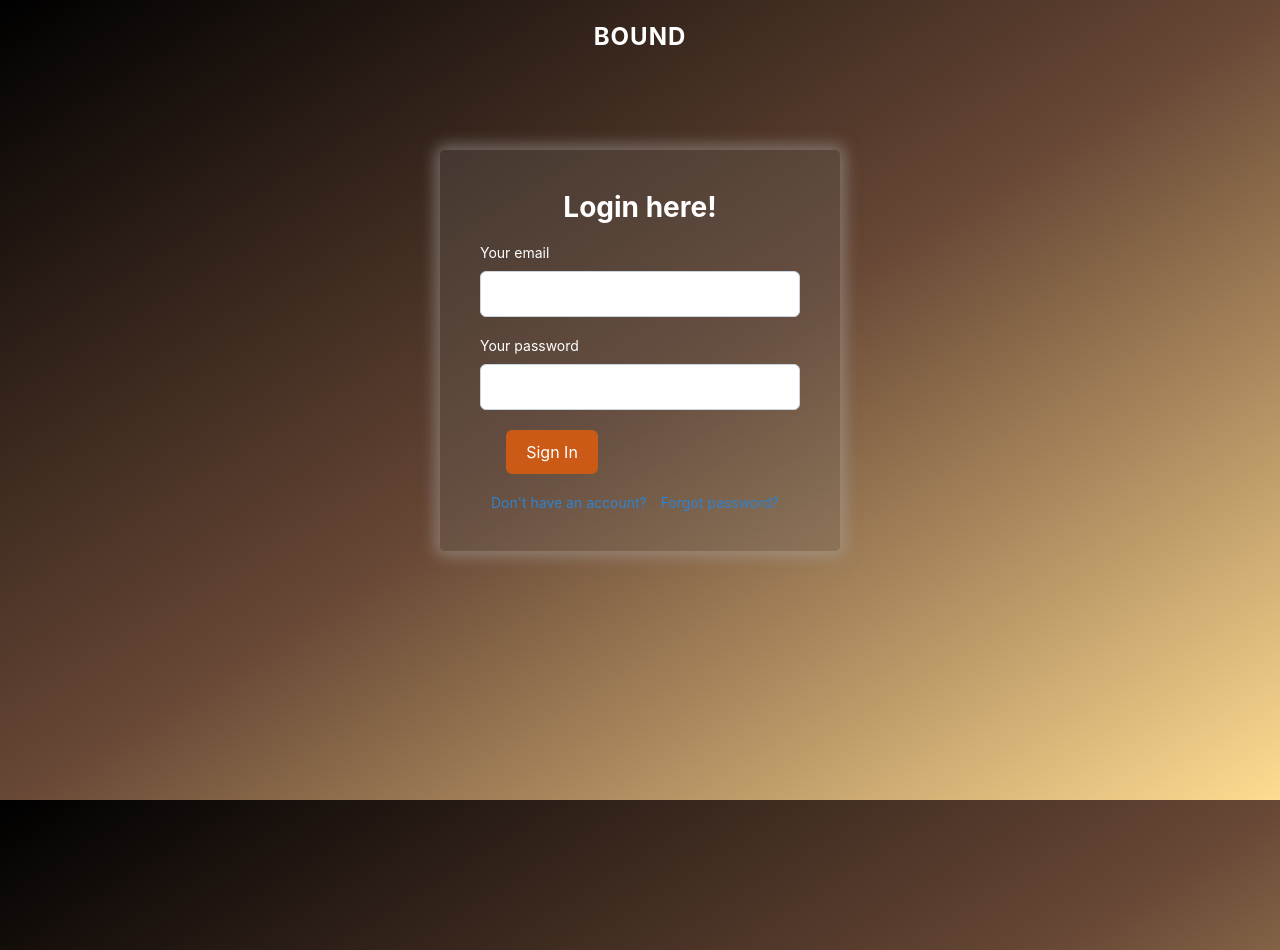
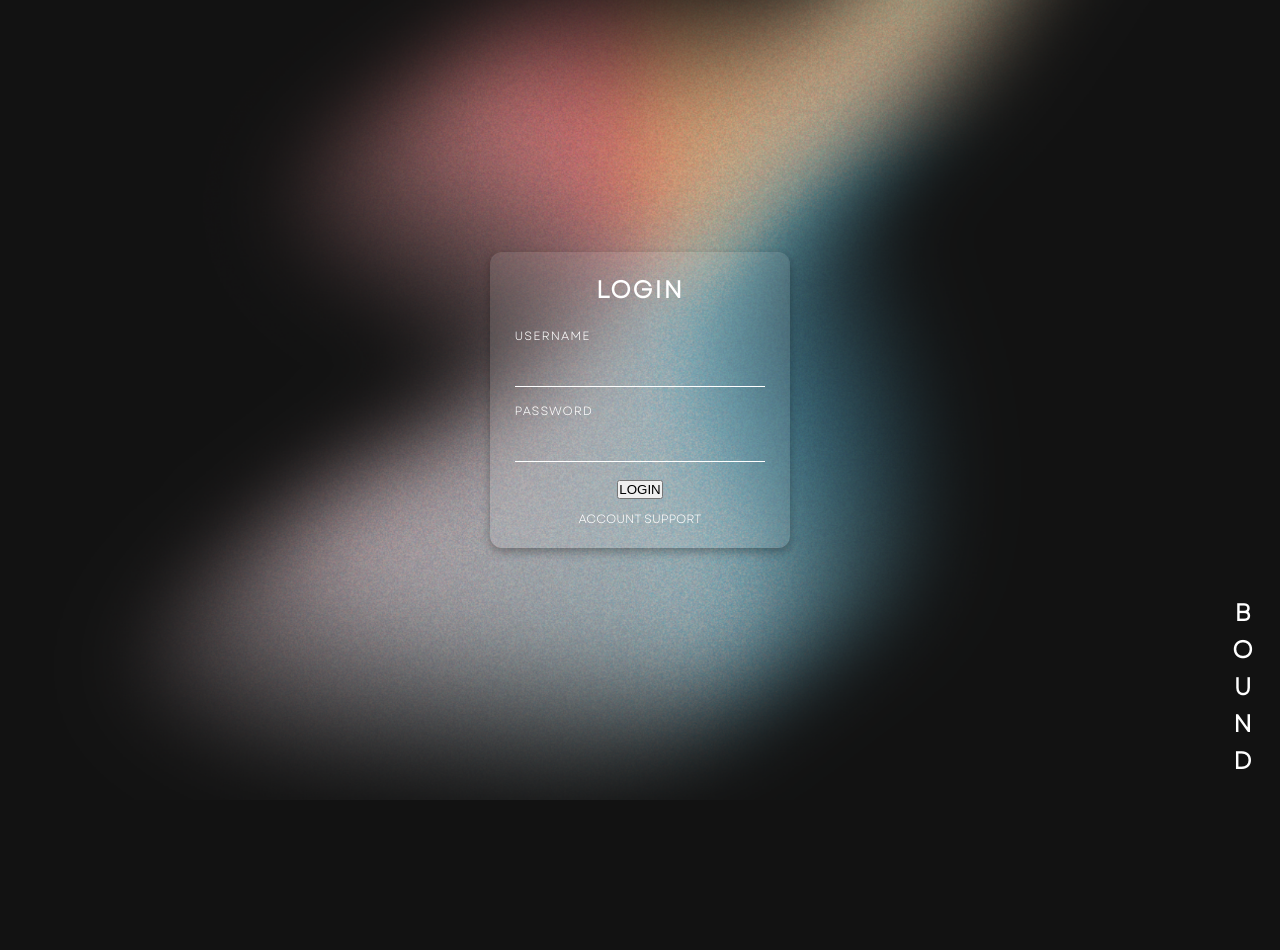
Before and after one commit to aemckenna/wellness_app, a Flask app: page / in a window 1280 px wide. After the commit the page ends 800 px from the top, so only its background shows below. Run offline with Flask 3, Linux system fonts and the light colour scheme.

Commit message:
font and bkg

```diff
--- a/static/style.css
+++ b/static/style.css
@@ -1,204 +1,106 @@
-/* style.css */
-/* General Styles */
+@font-face {
+    font-family: 'Garet';
+    src: url('/static/garet/Garet-Book.otf') format('opentype');
+    font-weight: normal;
+    font-style: normal;
+}
+
+/* General reset */
 * {
     margin: 0;
     padding: 0;
     box-sizing: border-box;
-    font-family: 'Inter', sans-serif;
 }
 
-:root {
-  --gradient: linear-gradient(to bottom right, rgb(0, 0, 0), rgb(103, 71, 53), rgb(255, 220, 145));
+body, html {
+    height: 100%;
+    font-family: 'Garet', sans-serif;
+    display: flex;
+    justify-content: center;
+    align-items: center;
+    color: white;
+    background-color: #000;
+    overflow: hidden;
 }
 
-body {
-    background: var(--gradient); /* Apply the gradient */
-    margin: 0;
-    padding: 0;
+/* Background gradient */
+.background {
+    width: 100vw;
     height: 100vh;
-    width: 100%;
-    color: #333;
-    background-attachment: fixed; /* Ensure the background stays fixed while scrolling */
+    display: flex;
+    justify-content: center;
+    align-items: center;
+    background: url('boundBkg.png') center center no-repeat;
+    background-size: cover;
 }
 
-/* Header Styles */
-.header {
-    width: 100%;
-    padding: 10px 0;
-    position: fixed;
-    top: 0;
-    left: 0;
-    z-index: 1000;
+
+/* Login card styling */
+.login-card {
+    width: 300px;
+    padding: 20px;
+    background: rgba(255, 255, 255, 0.1);
+    border-radius: 12px;
+    display: flex;
+    flex-direction: column;
+    align-items: center;
+    text-align: center;
+    box-shadow: 0px 4px 10px rgba(0, 0, 0, 0.3); /* Subtle shadow for depth */
 }
 
-.header a {
-    float: center;
-    display: block;
-    color: white;
-    text-align: center;
-    padding: 12px 20px;
-    text-decoration: none;
-    font-size: 16px;
-    transition: background-color 0.3s ease, color 0.3s ease;
+.login-card h2 {
+    margin-bottom: 20px;
+    font-size: 24px;
+    font-weight: 600;
+    letter-spacing: 2px;
 }
 
-.header a.logo {
-    float: center;
+.login-card label {
+    font-size: 12px;
+    margin-bottom: 5px;
+    letter-spacing: 1px;
+    display: block;
+    text-align: left;
+    width: 100%;
+}
+
+.login-card input {
+    width: 100%;
+    padding: 10px;
+    margin-bottom: 15px;
+    font-size: 14px;
+    color: white;
+    background: transparent;
+    border: none;
+    border-bottom: 1px solid white;
+    outline: none;
+    text-align: left;
+}
+
+/* Support link styling */
+.support-link {
+    font-size: 12px;
+    color: white;
+    text-decoration: none;
+    margin-top: 10px;
+    display: inline-block;
+    text-align: center;
+    transition: color 0.3s; /* Smooth transition for hover effect */
+}
+
+.support-link:hover {
+    text-decoration: underline;
+    color: #f06; /* Light color change on hover */
+}
+
+/* Footer text (BOUND) */
+.footer-text {
+    position: absolute;
+    bottom: 20px;
+    right: 20px;
     font-size: 24px;
     font-weight: bold;
-    letter-spacing: 1px;
+    letter-spacing: 2px;
+    writing-mode: vertical-rl;
+    text-orientation: upright;
 }
-
-.header-right {
-    float: center;
-}
-
-.header a:hover {
-    background-color: #2d3748;
-    color: #f7fafc;
-}
-
-.header a.active {
-    background-color: #3081e5;
-    color: white;
-}
-
-/* Workout Selection and Split Creation Container */
-.workout-selection {
-    margin-top: 80px;
-    display: flex;
-    justify-content: center;
-    padding: 20px 20px;
-}
-
-.workout-selection-box {
-    display: flex;
-    flex-direction: row;
-    background-color: #fff;
-    padding: 40px;
-    border-radius: 12px;
-    width: 900px;
-    justify-content: space-between;
-}
-
-/* Form Styling */
-form {
-    width: 45%;
-    display: flex;
-    flex-direction: column;
-}
-
-.dropdown {
-    width: 100%;
-    padding: 15px;
-    margin: 10px 0;
-    border: 1px solid #cbd5e0;
-    border-radius: 6px;
-    background-color: #e2e8f0;
-    font-size: 16px;
-    color: #2d3748;
-}
-
-/* General Button Styling */
-button {
-    background-color: #ca5a15;
-    color: white;
-    padding: 12px 20px;
-    border: none;
-    border-radius: 6px;
-    font-size: 16px;
-    cursor: pointer;
-    transition: background-color 0.3s ease;
-}
-
-.container {
-    display: flex;
-    justify-content: center;
-}
-
-button:hover {
-    background-color: #ca4b15;
-}
-
-/* Login Container */
-.login-container {
-    display: flex;
-    justify-content: center;
-    margin-top: 150px;
-    text-align: center;
-}
-
-.login-box {
-    background-color: rgba(104, 100, 97, 0.282);
-    padding: 40px;
-    border-radius: 5px;
-    box-shadow: 0 0 15px 5px #aeaaa780;
-    width: 400px;
-}
-
-.sign-in {
-    background-color: #ca5a15;
-    color: white;
-    padding: 12px 20px;
-    border: none;
-    border-radius: 6px;
-    font-size: 16px;
-    cursor: pointer;
-    transition: background-color 0.3s ease;
-    margin: 0 auto; /* Center horizontally */
-    display: block; /* Ensure the button is treated as a block-level element */
-}
-
-/* Center the button inside the form container */
-.sign-in-container {
-    display: flex;
-    flex-direction: column;
-    justify-content: center; /* Center elements vertically */
-    align-items: center; /* Center elements horizontally */
-    width: 100%; /* Make sure container spans full width */
-    height: auto; /* Set height if needed */
-}
-
-h1 {
-    margin-bottom: 20px;
-    font-size: 28px;
-    color: #ffffff;
-}
-
-label {
-    display: flex;
-    margin-bottom: 10px;
-    font-size: 14px;
-    color: #ffffff;
-}
-
-input[type="text"], input[type="password"] {
-    width: 320px;
-    padding: 12px;
-    margin-bottom: 20px;
-    border: 1px solid #cbd5e0;
-    border-radius: 6px;
-    font-size: 16px;
-}
-/* Error and Link Styles */
-.links {
-    margin-top: 20px;
-    font-size: 14px;
-}
-
-.links a {
-    text-decoration: none;
-    color: #3182ce;
-    margin-right: 10px;
-    transition: color 0.3s ease;
-}
-
-.links a:hover {
-    text-decoration: underline;
-    color: #2b6cb0;
-}
-
-.error {
-    color: #e53e3e;
-    margin-top: 10px;
-}
--- a/templates/index.html
+++ b/templates/index.html
@@ -1,5 +1,3 @@
-<!-- index.html -->
-
 <!DOCTYPE html>
 <html lang="en">
 <head>
@@ -9,44 +7,19 @@
     <link rel="stylesheet" href="{{ url_for('static', filename='style.css') }}">
 </head>
 <body>
-
-<!-- Navigation Header -->
-<div class="header">
-    <a href="#default" class="logo">BOUND</a>
-    <div class="header-right">
-<!--
-      <a class="active" href="#home">Home</a>
-      <a href="#contact">Contact</a>
-      <a href="#about">About</a>
--->
+    <div class="background">
+        <div class="login-card">
+            <h2>LOGIN</h2>
+            <form action="/" method="post">
+                <label for="username">USERNAME</label>
+                <input type="text" id="username" name="username" required>
+                <label for="password">PASSWORD</label>
+                <input type="password" id="password" name="password" required>
+                <button type="submit">LOGIN</button>
+            </form>
+            <a href="/support" class="support-link">ACCOUNT SUPPORT</a>
+        </div>
+        <div class="footer-text">BOUND</div>
     </div>
-  </div>
-
-<!-- Login Form -->
-<div class="login-container">
-    <div class="login-box">
-        <h1>Login here!</h1>
-        <form action="/" method="POST">
-            <label for="email">Your email</label>
-            <input type="text" id="email" name="username" required>
-
-            <label for="password">Your password</label>
-            <input type="password" id="password" name="password" required>
-
-            <div class="sign-in-container">
-            <button class="sign-in" type="submit">Sign In</button>
-            </div>
-            {% if msg %}
-            <p class="error">{{ msg }}</p>
-            {% endif %}
-        </form>
-
-        <div class="links">
-            <a href="{{ url_for('register') }}">Don't have an account?</a>
-            <a href="#">Forgot password?</a>
-        </div>
-    </div>
-</div>
-
 </body>
 </html>
```
Also changed, not shown: static/boundBkg.png (added), static/garet/Garet-Book.otf (added), static/garet/Garet-Book.ttf (added), static/garet/Garet-Book.woff (added), static/garet/Garet-Book.woff2 (added), static/garet/Garet-Heavy.otf (added), static/garet/Garet-Heavy.ttf (added), static/garet/Garet-Heavy.woff (added), static/garet/Garet-Heavy.woff2 (added).
